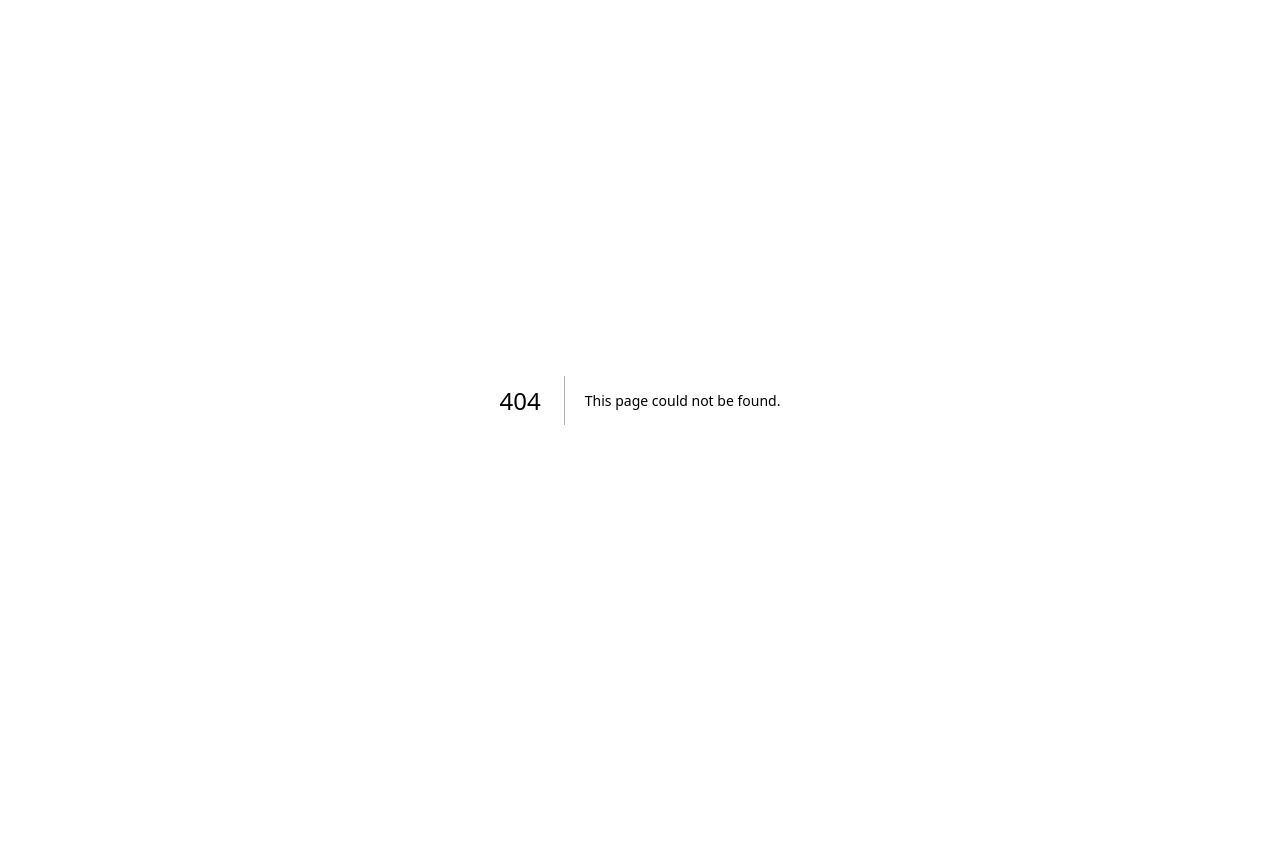
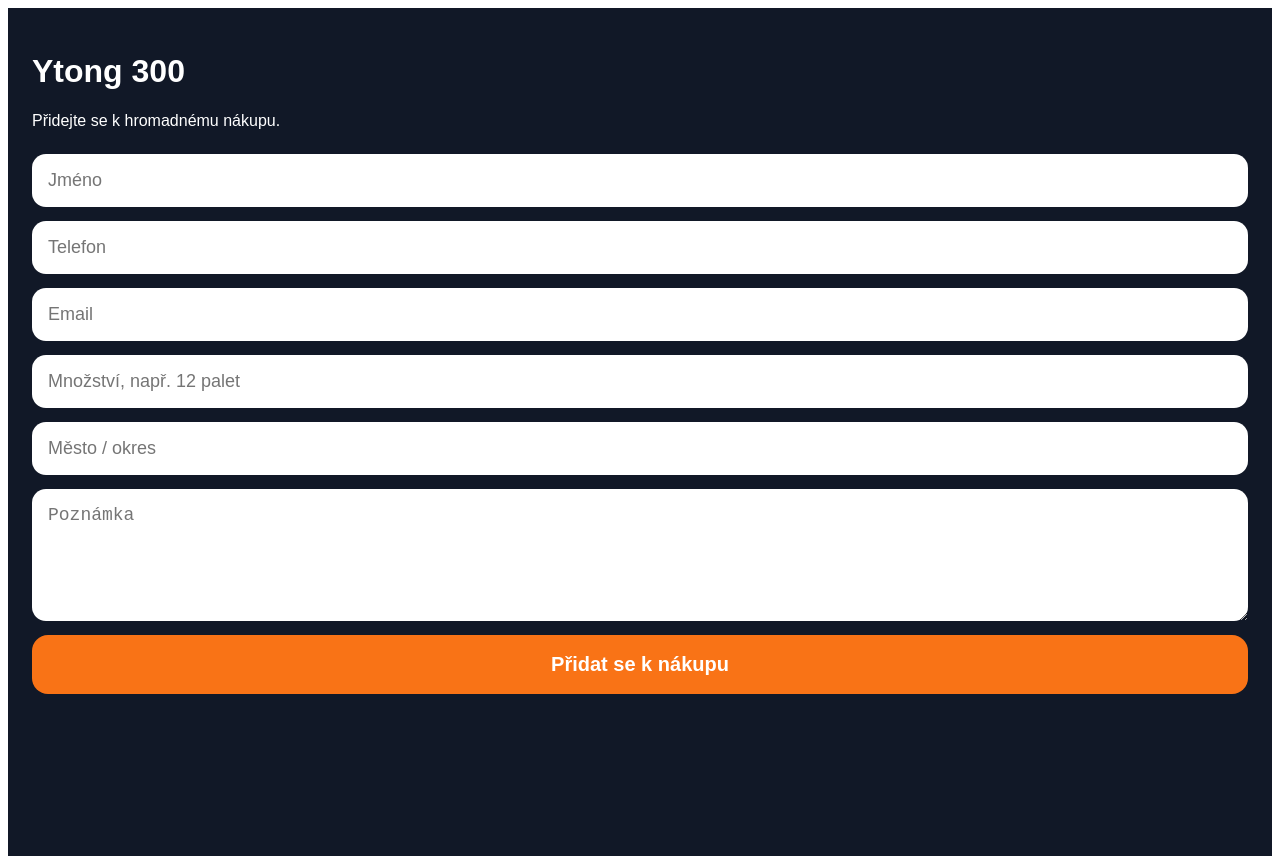
Before and after one commit to Hartmani/Baumarket, a Next.js app: page /ytong in a window 1280 px wide. Before the commit this address had no page. Before the commit the page ends 800 px from the top, so only its background shows below. Built offline with nearby package versions, Linux system fonts and the light colour scheme.

Commit message:
Create ytong/page.tsx

```diff
--- /dev/null
+++ b/app/ytong/page.tsx
@@ -0,0 +1,111 @@
+"use client";
+
+import { useState } from "react";
+
+export default function YtongPage() {
+
+  const [sent, setSent] = useState(false);
+
+  if (sent) {
+
+    return (
+
+      <main style={page}>
+
+        <h1>Děkujeme ✅</h1>
+
+        <p>Zařadili jsme vás do hromadné poptávky Ytong.</p>
+
+      </main>
+
+    );
+
+  }
+
+  return (
+
+    <main style={page}>
+
+      <h1>Ytong 300</h1>
+
+      <p>Přidejte se k hromadnému nákupu.</p>
+
+      <form
+
+        onSubmit={(e) => {
+
+          e.preventDefault();
+
+          setSent(true);
+
+        }}
+
+        style={{ display: "grid", gap: "14px", marginTop: "24px" }}
+
+      >
+
+        <input style={input} placeholder="Jméno" required />
+
+        <input style={input} placeholder="Telefon" required />
+
+        <input style={input} placeholder="Email" required />
+
+        <input style={input} placeholder="Množství, např. 12 palet" required />
+
+        <input style={input} placeholder="Město / okres" required />
+
+        <textarea style={input} placeholder="Poznámka" rows={5} />
+
+        <button style={button}>Přidat se k nákupu</button>
+
+      </form>
+
+    </main>
+
+  );
+
+}
+
+const page = {
+
+  minHeight: "100vh",
+
+  padding: "24px",
+
+  fontFamily: "Arial",
+
+  background: "#111827",
+
+  color: "white",
+
+};
+
+const input = {
+
+  padding: "16px",
+
+  borderRadius: "14px",
+
+  border: "none",
+
+  fontSize: "18px",
+
+};
+
+const button = {
+
+  padding: "18px",
+
+  borderRadius: "16px",
+
+  border: "none",
+
+  background: "#f97316",
+
+  color: "white",
+
+  fontSize: "20px",
+
+  fontWeight: "bold",
+
+};
```
